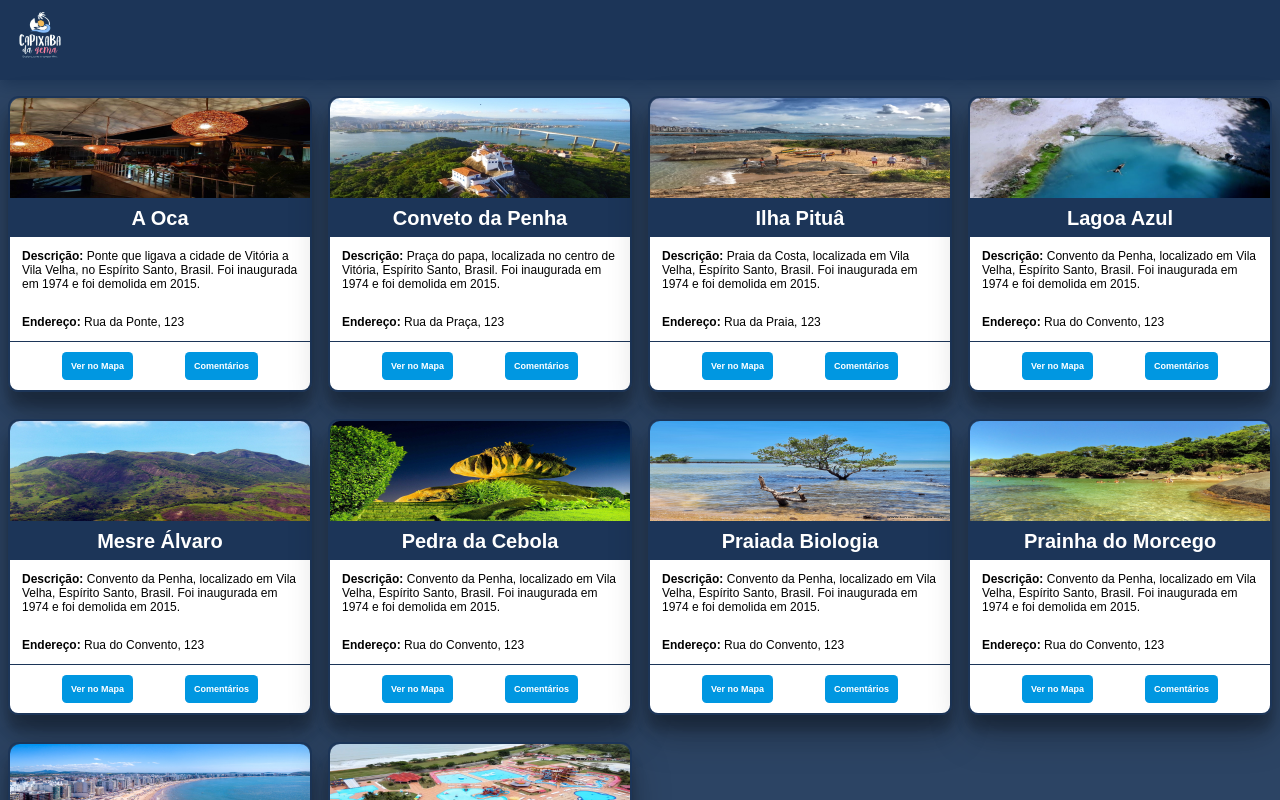
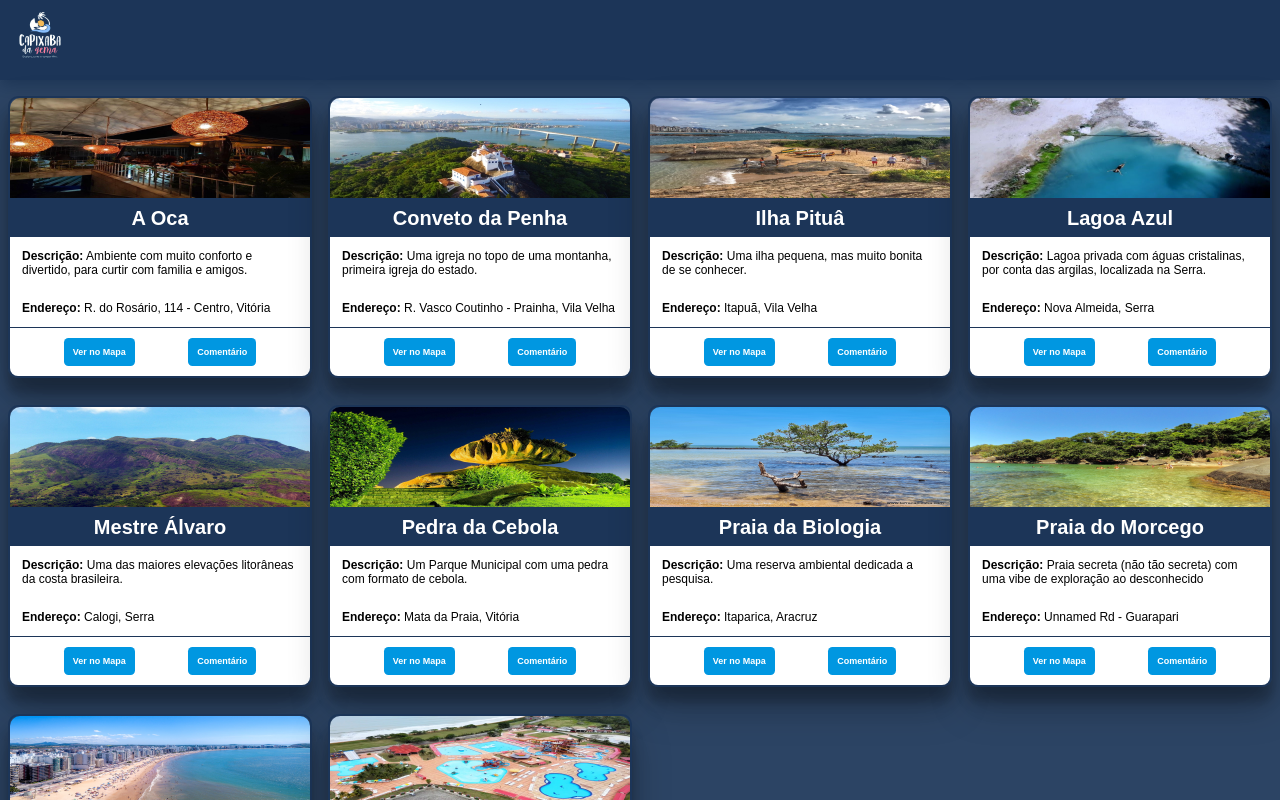
Before and after one commit to NicolasRSJ/turistando, a React (Create React App) app: page /pontosturisticos in a window 1280 px wide. Built offline with nearby package versions, Linux system fonts and the light colour scheme.

Commit message:
Turismo Capixaba 1.0

```diff
--- a/src/Components/PopupAttractions/index.css
+++ b/src/Components/PopupAttractions/index.css
@@ -90,3 +90,8 @@
     background-color: #0082c4;
     cursor: pointer;
 }
+
+.footer-pop-up button a {
+    text-decoration: none;
+    color: white;
+}
--- a/src/Components/PopupAttractions/index.jsx
+++ b/src/Components/PopupAttractions/index.jsx
@@ -16,8 +16,8 @@ const Popup = (props) => {
                 <p><span>Endereço:</span> {props.address}</p>
             </div>
             <div className='footer-pop-up'>
-                <button>Ver no Mapa</button>
-                <button>Comentários</button>
+                <button><a href={props.linkMaps}>Ver no Mapa</a></button>
+                <button><a href={props.linkComments} >Comentário</a></button>
             </div>
         </div>
     </React.Fragment>
--- a/src/DataBase/index.js
+++ b/src/DataBase/index.js
@@ -14,70 +14,90 @@ export const data = [
         id: 1,
         image: Image1,
         name: 'A Oca',
-        description: 'Ponte que ligava a cidade de Vitória a Vila Velha, no Espírito Santo, Brasil. Foi inaugurada em 1974 e foi demolida em 2015.',
-        address: 'Rua da Ponte, 123',
+        description: 'Ambiente com muito conforto e divertido, para curtir com familia e amigos.',
+        address: 'R. do Rosário, 114 - Centro, Vitória',
+        linkMaps: 'https://www.google.com/maps/place/A+Oca+-+Bistr%C3%B4+%26+Ateli%C3%AA/@-20.3194176,-40.3341803,15z/data=!4m5!3m4!1s0x0:0x6d15071db827e20b!8m2!3d-20.3193924!4d-40.3341874',
+        linkComments: 'https://www.google.com/search?q=A+Oca&oq=a+oca&aqs=chrome.0.69i59j69i57l3j69i60l4.621j0j4&sourceid=chrome&ie=UTF-8#lrd=0xb83d5a252de171:0x6d15071db827e20b,1,,,'
     },
     {
         id: 2,
         image: Image2,
         name: 'Conveto da Penha',
-        description: 'Praça do papa, localizada no centro de Vitória, Espírito Santo, Brasil. Foi inaugurada em 1974 e foi demolida em 2015.',
-        address: 'Rua da Praça, 123',
+        description: ' Uma igreja no topo de uma montanha, primeira igreja do estado.',
+        address: 'R. Vasco Coutinho - Prainha, Vila Velha',
+        linkMaps: 'https://www.google.com/maps/place/Convento+da+Penha/@-20.3293623,-40.287069,15z/data=!4m2!3m1!1s0x0:0xa2c5411362c10f93?sa=X&ved=2ahUKEwj9prWRhZn7AhVRppUCHQghCscQ_BJ6BQiIARAF',
+        linkComments: 'https://www.google.com/search?q=covento+da+penha&oq=covento+da+penha&aqs=chrome.0.69i59j46i10i131i175i199i433i512j0i10i512l7.2552j0j9&sourceid=chrome&ie=UTF-8#lrd=0xb816498a913f37:0xa2c5411362c10f93,1,,,'
     },
     {
         id: 3,
         image: Image3,
         name: 'Ilha Pituâ',
-        description: 'Praia da Costa, localizada em Vila Velha, Espírito Santo, Brasil. Foi inaugurada em 1974 e foi demolida em 2015.',
-        address: 'Rua da Praia, 123',
+        description: 'Uma ilha pequena, mas muito bonita de se conhecer.',
+        address: 'Itapuã, Vila Velha',
+        linkMaps: 'https://www.google.com/maps/place/Ilha+Pitu%C3%A3/@-20.3539802,-40.2811876,17.5z/data=!4m13!1m7!3m6!1s0xb8166c00278cff:0x4f6f6e6e128c97aa!2sIlha+Pitua!3b1!8m2!3d-20.35!4d-40.2833333!3m4!1s0xb81792a203dc91:0x6eef6b3fb5ce5ff0!8m2!3d-20.3548892!4d-40.2805798',
+        linkComments: 'https://www.google.com/search?q=Ilha+Pitua&oq=Ilha+Pitua&aqs=chrome..69i57j46i512j0i22i30j69i60l2.11219j0j9&sourceid=chrome&ie=UTF-8#lrd=0xb8166c00278cff:0x4f6f6e6e128c97aa,1,,,'
     },
     {
         id: 4,
         image: Image4,
         name: 'Lagoa Azul',
-        description: 'Convento da Penha, localizado em Vila Velha, Espírito Santo, Brasil. Foi inaugurada em 1974 e foi demolida em 2015.',
-        address: 'Rua do Convento, 123',
+        description: 'Lagoa privada com águas cristalinas, por conta das argilas, localizada na Serra.',
+        address: 'Nova Almeida, Serra',
+        linkMaps: 'https://www.google.com/maps/place/Lagoa+Azul+Jacara%C3%ADpe/@-20.1195381,-40.2091911,17z/data=!3m1!4b1!4m5!3m4!1s0xb7f71386b397b9:0xc58867cac83cdbfd!8m2!3d-20.1195381!4d-40.2091911',
+        linkComments: 'https://www.google.com/search?q=Lagoa+Azul+Jacara%C3%ADpe&oq=Lagoa+Azul+Jacara%C3%ADpe&aqs=chrome..69i57j46i175i199i512j0i22i30l2j69i60l2.391j0j4&sourceid=chrome&ie=UTF-8#lrd=0xb7f71386b397b9:0xc58867cac83cdbfd,1,,,'
     },
     {
         id: 5,
         image: Image5,
-        name: 'Mesre Álvaro',
-        description: 'Convento da Penha, localizado em Vila Velha, Espírito Santo, Brasil. Foi inaugurada em 1974 e foi demolida em 2015.',
-        address: 'Rua do Convento, 123',
+        name: 'Mestre Álvaro',
+        description: 'Uma das maiores elevações litorâneas da costa brasileira.',
+        address: 'Calogi, Serra',
+        linkMaps: 'https://www.google.com/maps/place/Monte+Mestre+Alvaro/@-20.1700372,-40.3140437,15z/data=!4m2!3m1!1s0x0:0x293df1a47f89a232?sa=X&ved=2ahUKEwiFh9fchZn7AhUTppUCHar9AowQ_BJ6BQiOARAF',
+        linkComments: 'https://www.google.com/search?gs_ssp=eJzj4tVP1zc0TEnLski2LK4wYLRSNqhIsjAyTLEwMU02NjcxTrIyqDCyNE5JM0w0MU-zsEw0MjbyEs5NLS4pSlVIzClLLMpXyM3PK0kFAPgjFes&q=mestre+alvaro+monte&oq=Mest&aqs=chrome.1.35i39i355j46i39i175i199j46i175i199i512j69i57j0i433i512j0i512j0i131i433i512j69i60.3390j0j9&sourceid=chrome&ie=UTF-8#lrd=0xb821d845c3743b:0x293df1a47f89a232,1,,,'
     },
     {
         id: 6,
         image: Image6,
         name: 'Pedra da Cebola',
-        description: 'Convento da Penha, localizado em Vila Velha, Espírito Santo, Brasil. Foi inaugurada em 1974 e foi demolida em 2015.',
-        address: 'Rua do Convento, 123',
+        description: 'Um Parque Municipal com uma pedra com formato de cebola.',
+        address: 'Mata da Praia, Vitória',
+        linkMaps: 'https://www.google.com/maps/place/Parque+Pedra+da+Cebola/@-20.2765669,-40.2977346,15z/data=!4m2!3m1!1s0x0:0x71875203a67637ac?sa=X&ved=2ahUKEwjLvPHshZn7AhUwpJUCHaFKDDMQ_BJ6BQiTARAF',
+        linkComments: 'https://www.google.com/search?q=pedra+da+cebola&oq=Pedra+da+Cebola&aqs=chrome.0.0i271j46i175i199i512j69i57j0i512l6j46i175i199i512.5172j0j4&sourceid=chrome&ie=UTF-8#lrd=0xb81804ad481d6f:0x71875203a67637ac,1,,,'
     },
     {
         id: 7,
         image: Image7,
-        name: 'Praiada Biologia',
-        description: 'Convento da Penha, localizado em Vila Velha, Espírito Santo, Brasil. Foi inaugurada em 1974 e foi demolida em 2015.',
-        address: 'Rua do Convento, 123',
+        name: 'Praia da Biologia',
+        description: 'Uma reserva ambiental dedicada a pesquisa.',
+        address: 'Itaparica, Aracruz',
+        linkMaps: 'https://www.google.com/maps/place/Praia+da+Biologia/@-19.9730176,-40.1382162,15z/data=!4m2!3m1!1s0x0:0x2ad3f279023d7ca3?sa=X&ved=2ahUKEwj2292Chpn7AhV0iJUCHSxPCtEQ_BJ6BAhVEAU',
+        linkComments: 'https://www.google.com/search?gs_ssp=eJzj4tVP1zc0TDO3SE63KCs2YLRSNqhIMk81tTSztLQwSLM0TrMyqDBKTDFOMzK3NDAyTjFPTjT2EiwoSsxMVEhJVEjKzM_JT89MBADDsBTX&q=praia+da+biologia&oq=Praia+da+&aqs=chrome.1.69i59j46i39i175i199i512j69i59j46i512j69i57j69i60l3.5446j0j4&sourceid=chrome&ie=UTF-8#lrd=0xb7e5969980f93f:0x2ad3f279023d7ca3,1,,,'
     },
     {
         id: 8,
         image: Image8,
-        name: 'Prainha do Morcego',
-        description: 'Convento da Penha, localizado em Vila Velha, Espírito Santo, Brasil. Foi inaugurada em 1974 e foi demolida em 2015.',
-        address: 'Rua do Convento, 123',
+        name: 'Praia do Morcego',
+        description: 'Praia secreta (não tão secreta) com uma vibe de exploração ao desconhecido ',
+        address: 'Unnamed Rd - Guarapari',
+        linkMaps: 'https://www.google.com/maps/place/Praia+do+Morcego/@-20.6326584,-40.4693158,15z/data=!3m1!4b1!4m5!3m4!1s0xb859fdb3f42635:0x2928f084df06658c!8m2!3d-20.6326588!4d-40.4693158',
+        linkComments: 'https://www.google.com/search?q=praia+do+morcego&oq=Praia+do+morcego&aqs=chrome.0.35i39i355j46i39i512j46i175i199i512l2j0i512j46i512j69i60l2.4101j0j4&sourceid=chrome&ie=UTF-8#lrd=0xb859fdb3f42635:0x2928f084df06658c,1,,,'
     },
     {
         id: 9,
         image: Image9,
         name: 'Praia do Morro',
-        description: 'Convento da Penha, localizado em Vila Velha, Espírito Santo, Brasil. Foi inaugurada em 1974 e foi demolida em 2015.',
-        address: 'Rua do Convento, 123',
+        description: 'Praia extensa, local é muito conhecido pela sua bela praia.',
+        address: 'Praia do Morro, Guarapari',
+        linkMaps: 'https://www.google.com/maps/place/Praia+do+Morro/@-20.6515585,-40.4820991,16z/data=!4m13!1m7!3m6!1s0xb8576f4027a693:0x6ce252c25a4d3a6d!2sPraia+do+Morro,+Guarapari+-+ES!3b1!8m2!3d-20.6480702!4d-40.483454!3m4!1s0xb85773e51e0225:0x18d4713d01d38060!8m2!3d-20.6533198!4d-40.4846473',
+        linkComments: ''
     },
     {
         id: 10,
         image: Image10,
         name: 'Sesc Praia Formosa',
-        description: 'Convento da Penha, localizado em Vila Velha, Espírito Santo, Brasil. Foi inaugurada em 1974 e foi demolida em 2015.',
-        address: 'Rua do Convento, 123',
+        description: 'Parque aquático do lado da praia Formosa',
+        address: 'Rodovia ES-010 - Santa Cruz, Aracruz',
+        linkMaps: 'https://www.google.com/maps/place/Sesc+-+Centro+de+Turismo+Social+e+Lazer+de+Praia+Formosa/@-19.9896052,-40.149224,15z/data=!4m2!3m1!1s0x0:0x10012ad663d65dd6?sa=X&ved=2ahUKEwjW1IrRh5n7AhUkpZUCHdU6CZwQ_BJ6BAh7EAU',
+        linkComments: 'https://www.google.com/search?gs_ssp=eJzj4tVP1zc0TDI3SzYpiM8wYLRSNqhIMk9Ns0gyMjMwNzMyMrUyqDA0MDA0SkwxMzNOMTNNSTHzEi1OLU5WSElVKChKzExUSMsvys0vTgQABpUV7w&q=sesc+de+praia+formosa&oq=sesc+de+praia&aqs=chrome.1.0i355i512j46i175i199i512j69i57j0i512j0i22i30l6.4102j0j9&sourceid=chrome&ie=UTF-8#lrd=0xb7ef8b26076225:0x10012ad663d65dd6,1,,,'
     },
 ]
--- a/src/Views/touristspots/index.jsx
+++ b/src/Views/touristspots/index.jsx
@@ -8,8 +8,8 @@ const Touristspots = () => {
 
   return (
     <React.Fragment>
-        <nav className='Navbar'>
-        <img src={Logo} alt="logo" />
+      <nav className='Navbar'>
+        <a href='/'><img src={Logo} alt="logo" /></a>
       </nav>
       <div className='section-touristspots'>
         {
@@ -21,6 +21,8 @@ const Touristspots = () => {
                 name={item.name}
                 description={item.description}
                 address={item.address}
+                linkMaps={item.linkMaps}
+                linkComments={item.linkComments}
               />
             )
           })
```
